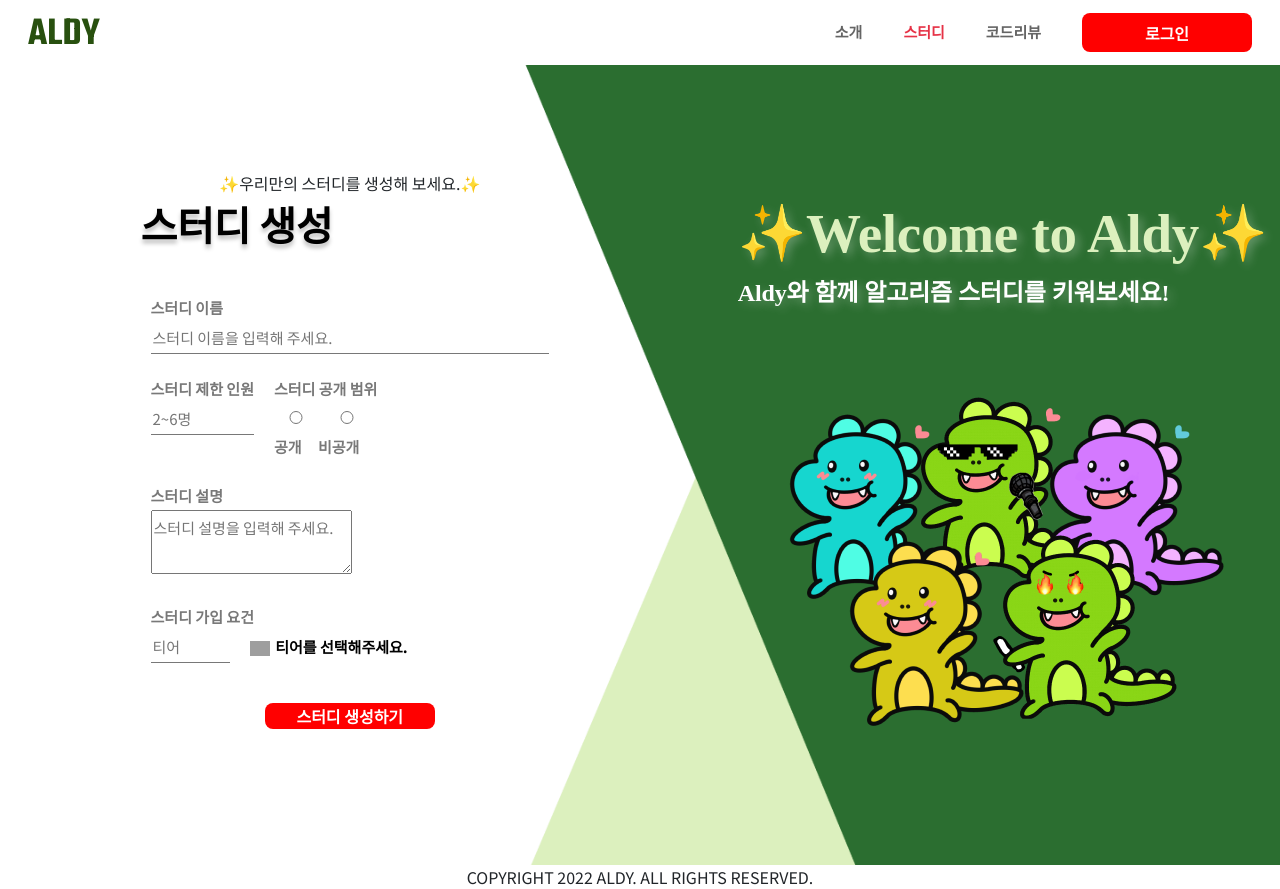
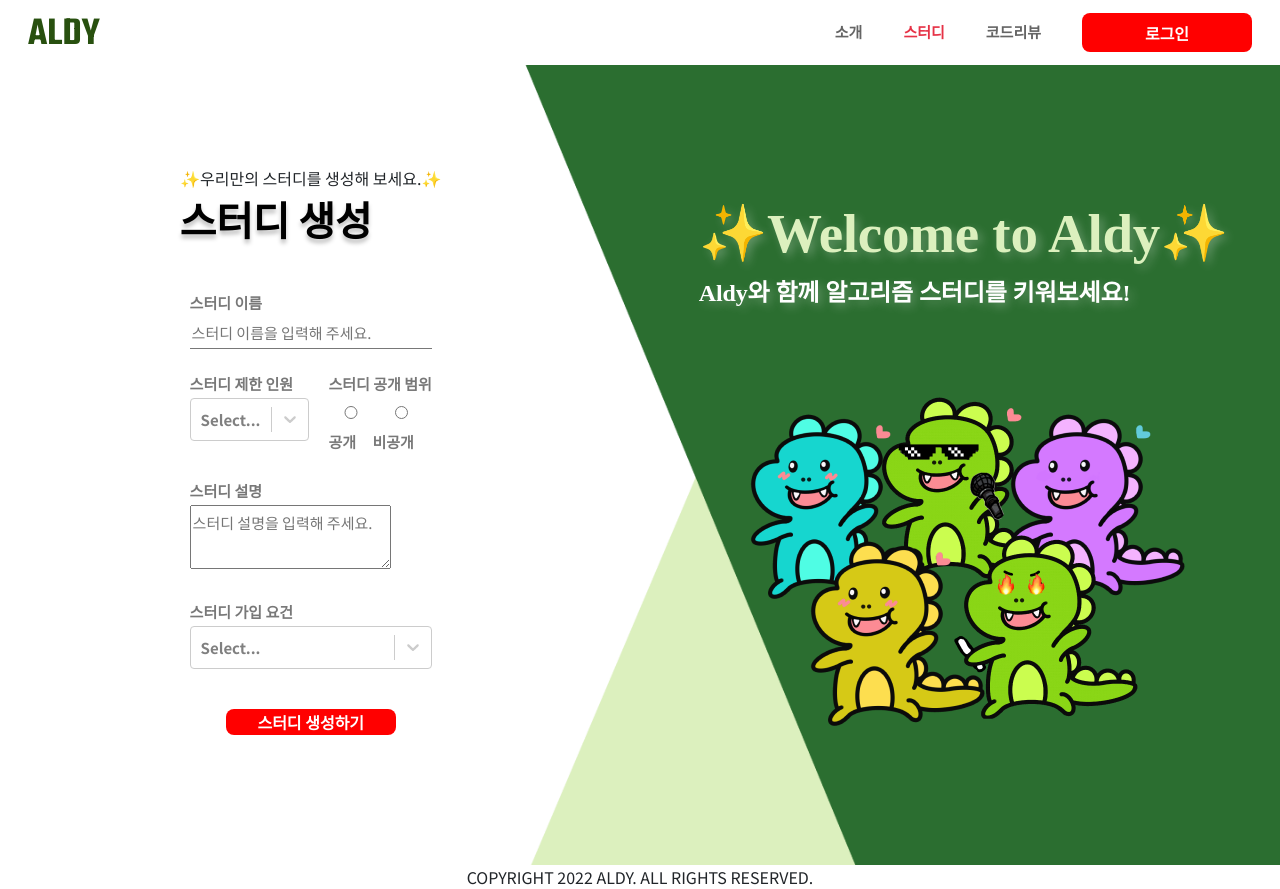
Before and after one commit to seho27060/ALDY, a React (Create React App) app in the folder aldy/: page /study/create in a window 1280 px wide. Shown: the top 889 px of the page. Built offline with nearby package versions, Linux system fonts and the light colour scheme; grey boxes are pictures that could not be loaded.

Commit message:
[FE] fix  : 스터디 생성 select 버튼으로 변경

```diff
--- /dev/null
+++ b/aldy/src/data/tierSelect.js
@@ -0,0 +1,36 @@
+const TierSelect = [
+  { value: 0, label: "Beakjoon Tier" },
+  { value: 1, label: "Bronze 5" },
+  { value: 2, label: "Bronze 4" },
+  { value: 3, label: "Bronze 3" },
+  { value: 4, label: "Bronze 2" },
+  { value: 5, label: "Bronze 1" },
+  { value: 6, label: "Silver 5" },
+  { value: 7, label: "Silver 4" },
+  { value: 8, label: "Silver 3" },
+  { value: 9, label: "Silver 2" },
+  { value: 1, label: "Silver 1" },
+  { value: 1, label: "Gold5" },
+  { value: 1, label: "Gold4" },
+  { value: 1, label: "Gold3" },
+  { value: 1, label: "Gold2" },
+  { value: 1, label: "Gold1" },
+  { value: 1, label: "Platinum 5" },
+  { value: 1, label: "Platinum 4" },
+  { value: 1, label: "Platinum 3" },
+  { value: 1, label: "Platinum 2" },
+  { value: 2, label: "Platinum 1" },
+  { value: 2, label: "Diamond 5" },
+  { value: 2, label: "Diamond 4" },
+  { value: 2, label: "Diamond 3" },
+  { value: 2, label: "Diamond 2" },
+  { value: 2, label: "Diamond 1" },
+  { value: 2, label: "Ruby 5" },
+  { value: 2, label: "Ruby 4" },
+  { value: 2, label: "Ruby 3" },
+  { value: 2, label: "Ruby 2" },
+  { value: 3, label: "Ruby 1" },
+  { value: 3, label: "Master" },
+];
+
+export default TierSelect;
--- a/aldy/src/pages/study/StudyCreate.js
+++ b/aldy/src/pages/study/StudyCreate.js
@@ -1,9 +1,10 @@
-import TierData from "../../data/tier";
+import TierSelect from "../../data/tierSelect";
 import React, { useState } from "react";
 import { useNavigate } from "react-router-dom";
 import "./StudyCreate.css";
 import styled from "styled-components";
 import { createStudy } from "../../api/study";
+import Select from "react-select";
 
 const RedButton = styled.button`
   width: 170px;
@@ -25,12 +26,16 @@ const StudyCreate = () => {
     threshold: null,
     visibility: null,
   });
-  const [tierLabel, setTierLabel] = useState([0, "티어를 선택해주세요."]);
+  const studyNumber = [
+    { value: 2, label: 2 },
+    { value: 3, label: 3 },
+    { value: 4, label: 4 },
+    { value: 5, label: 5 },
+    { value: 6, label: 6 },
+  ];
 
-  // input 값 변경
-  const tierChange = (e) => {
+  const onChange = (e) => {
     const { name, value } = e.target;
-    setTierLabel([value, TierData[value]]);
     setNewStudy((prev) => {
       return {
         ...prev,
@@ -38,8 +43,8 @@ const StudyCreate = () => {
       };
     });
   };
-  const onChange = (e) => {
-    const { name, value } = e.target;
+  const onSelectChange = (e, name) => {
+    const value = e.value;
     setNewStudy((prev) => {
       return {
         ...prev,
@@ -65,7 +70,6 @@ const StudyCreate = () => {
       <div className="StudyCreate-page-bg">
         <section className="StudyCreate-page-left">
           <div>✨우리만의 스터디를 생성해 보세요.✨</div>
-          {/* 여기 수정 */}
           <div className="nnnnnn">스터디 생성</div>
           <form>
             <div className="StudyCreate-form-title">
@@ -83,21 +87,15 @@ const StudyCreate = () => {
             <div className="StudyCreate-form-second">
               <div className="StudyCreate-form-title">
                 <div>스터디 제한 인원</div>
-                <input
-                  type="number"
-                  min="2"
-                  max="6"
-                  step="1"
-                  name="upperLimit"
-                  placeholder="2~6명"
-                  value={newStudy.upperLimit || ""}
-                  onChange={onChange}
-                  required
-                ></input>
+                <Select
+                  onChange={(e) => {
+                    onSelectChange(e, "upperLimit");
+                  }}
+                  options={studyNumber}
+                ></Select>
               </div>
               <div className="StudyCreate-form-title">
                 <div>스터디 공개 범위</div>
-                {/* <input placeholder="공개, 비공개"></input> */}
                 <label>
                   <input
                     type="radio"
@@ -126,31 +124,15 @@ const StudyCreate = () => {
                 value={newStudy.introduction}
                 onChange={onChange}
               ></textarea>
-              {/* <input placeholder="스터디 설명을 입력해 주세요."></input> */}
             </div>
             <div className="StudyCreate-form-title">
               <div>스터디 가입 요건</div>
-              {/* <input placeholder="스터디 가입 요건을 입력해 주세요."></input> */}
-              <input
-                type="number"
-                min="1"
-                max={sessionStorage.getItem("tier")}
-                step="1"
-                name="threshold"
-                placeholder="티어"
-                value={newStudy.threshold || ""}
-                id="tier"
-                onChange={tierChange}
-              ></input>
-              <label htmlFor="tier">
-                {" "}
-                <img
-                  src={`https://d2gd6pc034wcta.cloudfront.net/tier/${tierLabel[0]}.svg`}
-                  alt="티어 이미지"
-                  className="tier-image"
-                ></img>
-                {tierLabel[1]}
-              </label>
+              <Select
+                onChange={(e) => {
+                  onSelectChange(e, "threshold");
+                }}
+                options={TierSelect}
+              ></Select>
             </div>
             <div className="StudyCreate-submit-btn">
               <RedButton onClick={createNewStudy}>스터디 생성하기</RedButton>
```
